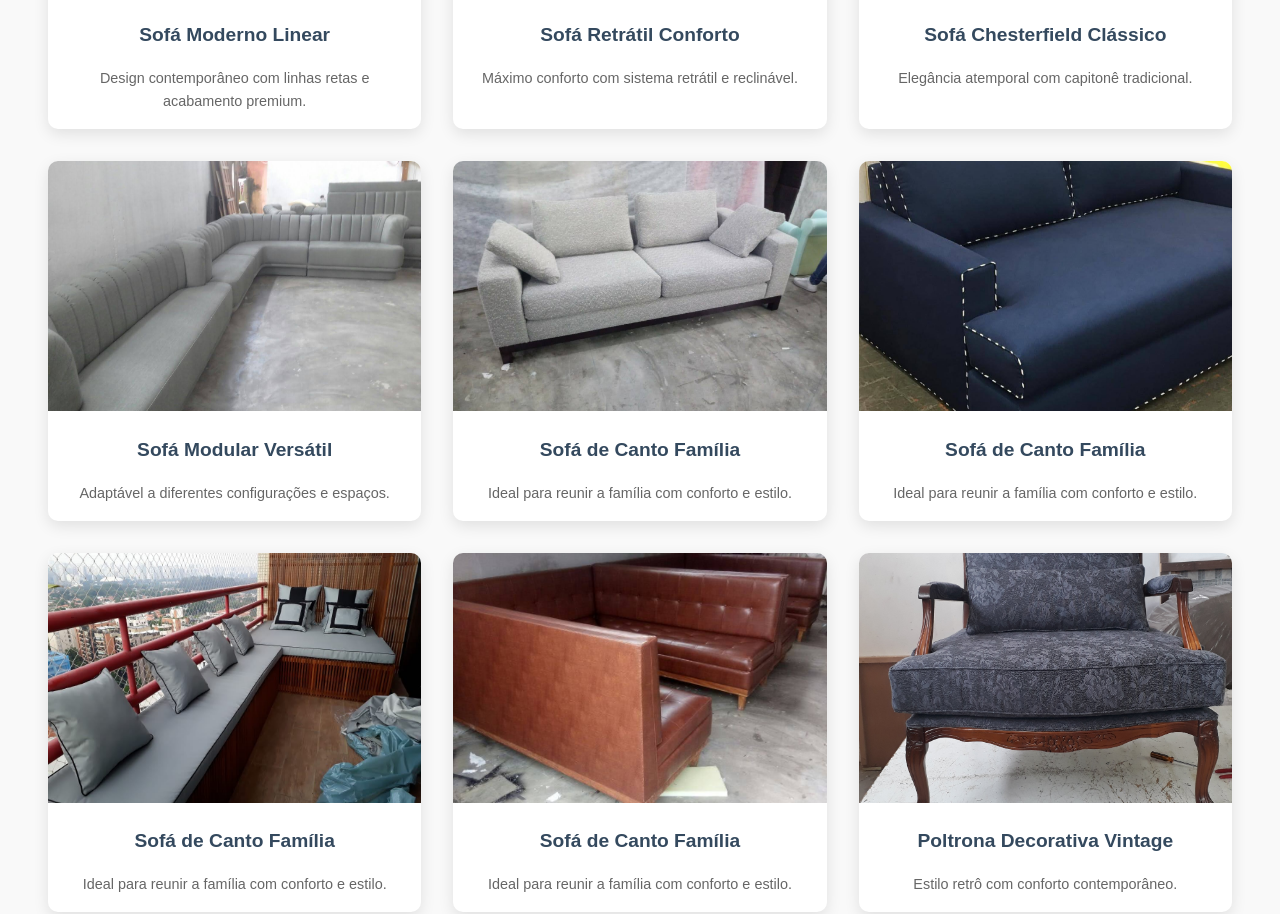
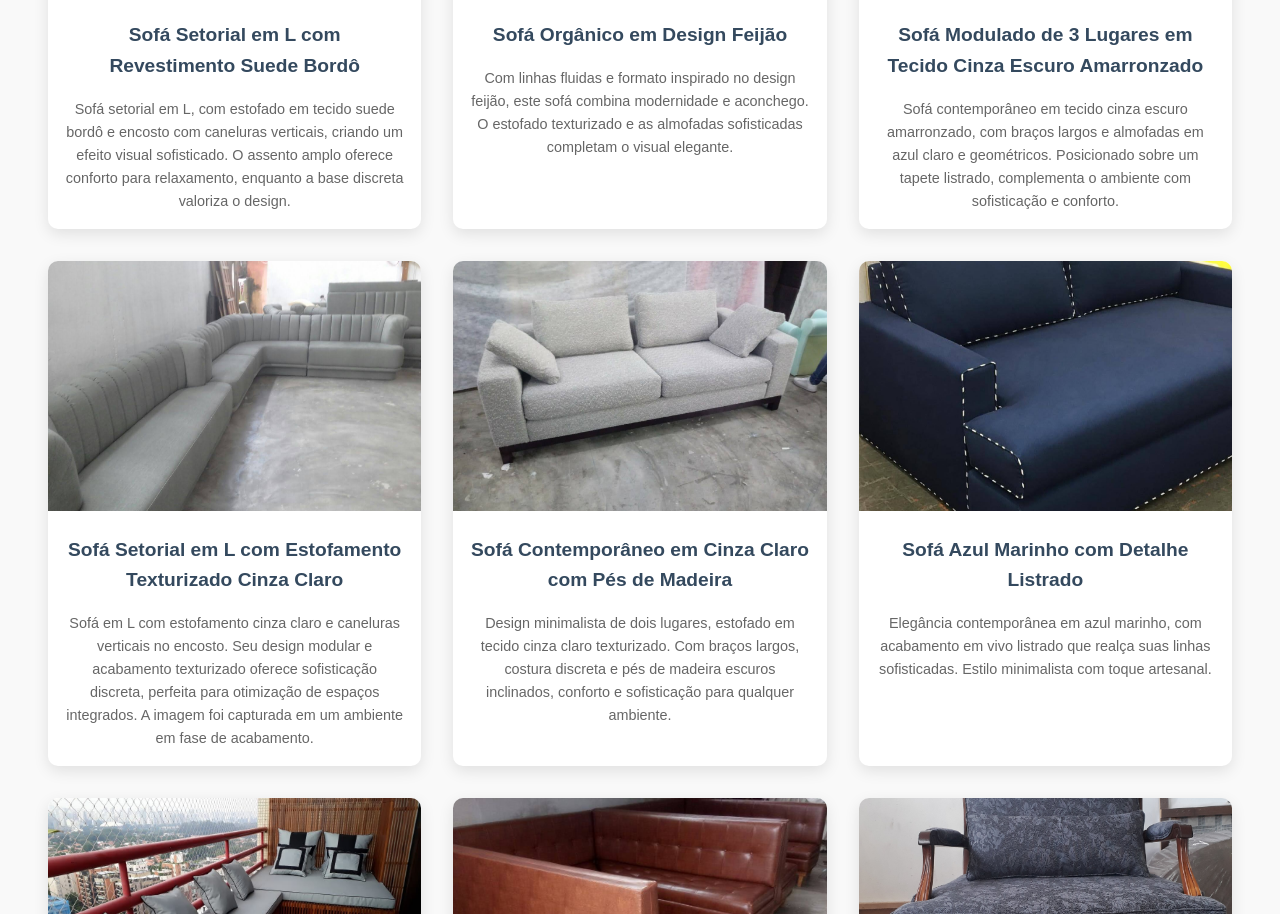
Before and after one commit to Duduzin13/stanza-decoro, a plain HTML site: page portfolio.html in a window 1280 px wide. Shown: the part 1038-1952 px from the top of the page. Drawn offline with Linux system fonts and the light colour scheme.

Commit message:
Update portfolio.html
sofas descrição

```diff
--- a/portfolio.html
+++ b/portfolio.html
@@ -64,43 +64,44 @@
                 <!-- Sofás -->
                 <div class="gallery-item" data-category="sofas">
                     <img src="sofas/IMG-20200118-WA0046.jpg" alt="Sofá Moderno">
-                    <h3>Sofá Moderno Linear</h3>
-                    <p>Design contemporâneo com linhas retas e acabamento premium.</p>
+                    <h3>Sofá Setorial em L com Revestimento Suede Bordô</h3>
+                    <p>Sofá setorial em L, com estofado em tecido suede bordô e encosto com caneluras verticais, criando um efeito visual sofisticado. O assento amplo oferece conforto para relaxamento, enquanto a base discreta valoriza o design.</p>
                 </div>
                 <div class="gallery-item" data-category="sofas">
                     <img src="sofas/Imagem do WhatsApp de 2025-02-17 à(s) 19.31.02_e7b67d85.jpg" alt="Sofá Retrátil">
-                    <h3>Sofá Retrátil Conforto</h3>
-                    <p>Máximo conforto com sistema retrátil e reclinável.</p>
+                    <h3>Sofá Orgânico em Design Feijão</h3>
+                    <p>Com linhas fluidas e formato inspirado no design feijão, este sofá combina modernidade e aconchego. O estofado texturizado e as almofadas sofisticadas completam o visual elegante.</p>
                 </div>
                 <div class="gallery-item" data-category="sofas">
                     <img src="sofas/IMG-20190221-WA0023.jpg" alt="Sofá Chesterfield">
-                    <h3>Sofá Chesterfield Clássico</h3>
-                    <p>Elegância atemporal com capitonê tradicional.</p>
+                    <h3>Sofá Modulado de 3 Lugares em Tecido Cinza Escuro Amarronzado</h3>
+                    <p>Sofá contemporâneo em tecido cinza escuro amarronzado, com braços largos e almofadas em azul claro e geométricos. Posicionado sobre um tapete listrado, complementa o ambiente com sofisticação e conforto.</p>
                 </div>
                 <div class="gallery-item" data-category="sofas">
                     <img src="sofas/IMG-20180303-WA0015.jpg" alt="Sofá Modular">
-                    <h3>Sofá Modular Versátil</h3>
-                    <p>Adaptável a diferentes configurações e espaços.</p>
+                    <h3>Sofá Setorial em L com Estofamento Texturizado Cinza Claro</h3>
+                    <p>Sofá em L com estofamento cinza claro e caneluras verticais no encosto. Seu design modular e acabamento texturizado oferece sofisticação discreta, perfeita para otimização de espaços integrados. A imagem foi capturada em um ambiente
+                        em fase de acabamento.</p>
                 </div>
                 <div class="gallery-item" data-category="sofas">
                     <img src="sofas/IMG-20190221-WA0047.jpg" alt="Sofá de Canto">
-                    <h3>Sofá de Canto Família</h3>
-                    <p>Ideal para reunir a família com conforto e estilo.</p>
+                    <h3>Sofá Contemporâneo em Cinza Claro com Pés de Madeira</h3>
+                    <p>Design minimalista de dois lugares, estofado em tecido cinza claro texturizado. Com braços largos, costura discreta e pés de madeira escuros inclinados, conforto e sofisticação para qualquer ambiente.</p>
                 </div>
                 <div class="gallery-item" data-category="sofas">
                     <img src="sofas/IMG-20190328-WA0003.jpg" alt="Sofá de Canto">
-                    <h3>Sofá de Canto Família</h3>
-                    <p>Ideal para reunir a família com conforto e estilo.</p>
+                    <h3>Sofá Azul Marinho com Detalhe Listrado</h3>
+                    <p>Elegância contemporânea em azul marinho, com acabamento em vivo listrado que realça suas linhas sofisticadas. Estilo minimalista com toque artesanal.</p>
                 </div>
                 <div class="gallery-item" data-category="sofas">
                     <img src="sofas/IMG-20190412-WA0028.jpg" alt="Sofá de Canto">
-                    <h3>Sofá de Canto Família</h3>
-                    <p>Ideal para reunir a família com conforto e estilo.</p>
+                    <h3>Conforto e Estilo para Áreas Externas</h3>
+                    <p>Sofás planejados com estofado sob medida, combinando aconchego e design sofisticado para transformar varandas em verdadeiros refúgios urbanos.</p>
                 </div>
                 <div class="gallery-item" data-category="sofas">
                     <img src="sofas/IMG-20190906-WA0037.jpg" alt="Sofá de Canto">
-                    <h3>Sofá de Canto Família</h3>
-                    <p>Ideal para reunir a família com conforto e estilo.</p>
+                    <h3>Sofá Comercial em U com Couro Capitonê</h3>
+                    <p>Estofado em couro marrom avermelhado com capitonê sofisticado, este sofá combina durabilidade e durabilidade. Pés torneados em madeira clara completam o design para seu comércio.</p>
                 </div>
 
                 <!-- Poltronas e Cadeiras -->
@@ -126,8 +127,8 @@
                 </div>
                 <div class="gallery-item" data-category="assentos">
                     <img src="poltronas/IMG-20191024-WA0057.jpg" alt="Poltrona Giratória">
-                    <h3>Poltrona Giratória Premium</h3>
-                    <p>Conforto e mobilidade em um só produto.</p>
+                    <h3>Conjunto Sofisticado de Poltronas e Puff</h3>
+                    <p>Poltronas com cordão de enchimento para mais volume e pufe capitonê, unindo conforto e elegância.</p>
                 </div>
                 <div class="gallery-item" data-category="assentos">
                     <img src="poltronas/IMG_20210319_095009_332.jpg" alt="Poltrona Giratória">
```
